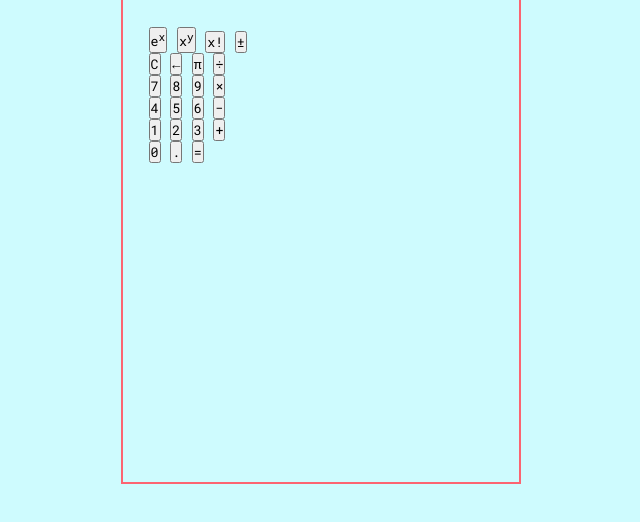
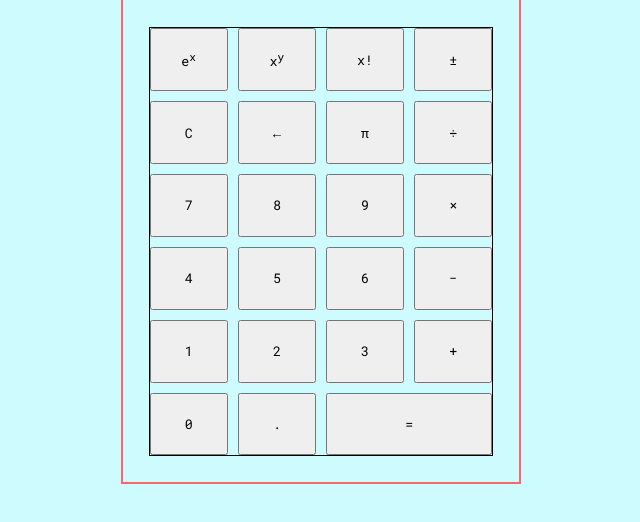
Before and after one commit to turbulentPanda/javascript-calculator, a plain HTML site: page index.html in a window 1280 px wide. Shown: the part 216-738 px from the top of the page, without its empty margins (319-959 px from the left). Drawn offline with Linux system fonts and the light colour scheme.

Commit message:
Styled operations-pad grid layout

```diff
--- a/index.html
+++ b/index.html
@@ -58,7 +58,7 @@
                 <div class="row row-6-container">
                     <button class="number">0</button>
                     <button class="decimal">.</button>
-                    <button id="equals" class="operator">=</button>
+                    <button id="equals-sign" class="operator">=</button>
                 </div>
             </section>
         </section>
--- a/styles.css
+++ b/styles.css
@@ -94,7 +94,7 @@ body {
 	padding: 2%;
 	width: 25%;
 }
-
+/******** Display ********/
 #display {
 	align-items: space-between;
 	border: 1px solid black;
@@ -116,3 +116,32 @@ body {
 #expression {
 	font-size: 1rem;
 }
+
+/******** Operations Pad ********/
+#operations-pad {
+	border: 1px solid black;
+	display: grid;
+	grid-gap: 10px;
+	grid-template-columns: 1fr;
+	grid-template-rows: repeat(6, 1fr);
+	height: 100%;
+	width: 100%;
+}
+
+.row {
+	display: grid;
+	grid-gap: 10px;
+	grid-template-columns: repeat(4, 1fr);
+	grid-template-rows: 1fr;
+	height: 100%;
+	width: 100%;
+}
+
+.row-6-container {
+	grid-template-areas:
+	"zero   decimal   equals-sign   equals-sign";
+}
+
+#equals-sign {
+	grid-area: equals-sign;
+}
```
